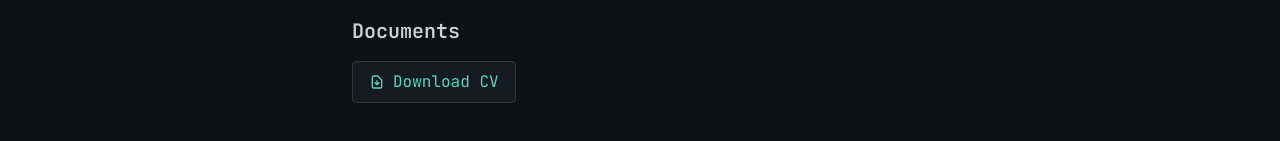
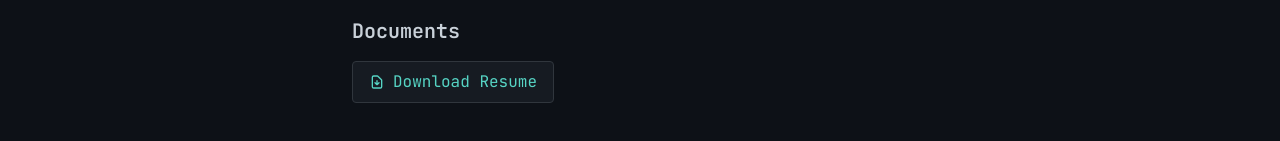
Before and after one commit to aryan096/arysriv, a SvelteKit app: page /about in a window 1280 px wide. Shown: the part 1047-1188 px from the top of the page. Built offline with nearby package versions, Linux system fonts and the light colour scheme.

Commit message:
add old placeholder resume to fix build error

```diff
--- a/src/routes/about/+page.svelte
+++ b/src/routes/about/+page.svelte
@@ -68,13 +68,13 @@
 		<h2 class="text-xl font-semibold mb-4">Documents</h2>
 		<div class="flex flex-wrap gap-4">
 			<a
-				href="/documents/cv.pdf"
+				href="/documents/resume.pdf"
 				class="inline-flex items-center gap-2 bg-[var(--color-bg-secondary)] px-4 py-2 rounded border border-[var(--color-border)] hover:border-[var(--color-accent-muted)] transition-colors"
 			>
 				<svg class="w-4 h-4" fill="none" stroke="currentColor" viewBox="0 0 24 24" stroke-width="2">
 					<path stroke-linecap="round" stroke-linejoin="round" d="M12 10v6m0 0l-3-3m3 3l3-3m2 8H7a2 2 0 01-2-2V5a2 2 0 012-2h5.586a1 1 0 01.707.293l5.414 5.414a1 1 0 01.293.707V19a2 2 0 01-2 2z" />
 				</svg>
-				<span>Download CV</span>
+				<span>Download Resume</span>
 			</a>
 			<!-- <a
 				href="/documents/resume.pdf"
```
Also changed, not shown: 1 other file (tests, documents, lock files or other folders).
